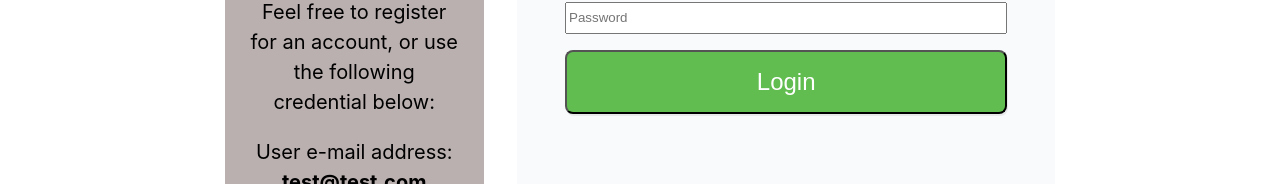
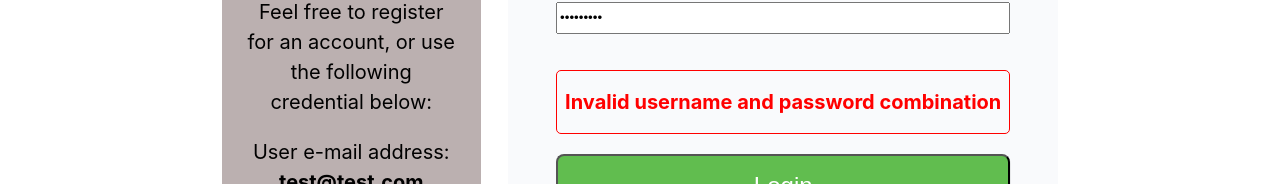
Before and after one commit to teekaygithub/myKanBan-FE, a React (Create React App) app: page /login in a window 1280 px wide. Both pictures are taken after typing "name@example.com", "Sample123" into the empty fields and a click on the button "Login". Shown: the part 299-483 px from the top of the page. Built offline with nearby package versions, Linux system fonts and the light colour scheme; no server answers.

Commit message:
Validation for login page

```diff
--- a/src/App.css
+++ b/src/App.css
@@ -180,6 +180,14 @@ section {
   border-radius: 1rem;
 }
 
+#login-error {
+  border: 1px solid red;
+  border-radius: 5px;
+  padding: 1rem 0.5rem;
+  color: red;
+  font-weight: bold;
+}
+
 #kanban-container {
   min-height: 75vh;
 }
--- a/src/actions/authActions.js
+++ b/src/actions/authActions.js
@@ -42,10 +42,10 @@ export const loginUser =  async (dispatch, credentials) => {
         });
     } catch (err) {
         console.log(`Login failure: ${err}`);
-        return {
+        dispatch({
             type: ERRORS,
-            payload: {}
-        }
+            payload: {err}
+        });
     }
 }
 
--- a/src/components/Login.js
+++ b/src/components/Login.js
@@ -6,8 +6,8 @@ import { Redirect } from 'react-router-dom';
 import Spinner from './Spinner';
 
 export const Login = () => {
-    const {value:userName, bind:bindUserName, reset:resetUserName} = useForm('');
-    const {value:passWord, bind:bindPassWord, reset:resetPassWord} = useForm('');
+    const { value: userName, bind: bindUserName, reset: resetUserName } = useForm('');
+    const { value: passWord, bind: bindPassWord, reset: resetPassWord } = useForm('');
     const userauth = useSelector((state) => state.userauth);
     const dispatch = useDispatch();
 
@@ -20,8 +20,10 @@ export const Login = () => {
         }
         loginUser(dispatch, credentials);
 
-        resetUserName();
-        resetPassWord();
+        if (userauth.isLoggedIn && !userauth.loading && Object.keys(userauth.errors).length == 0) {
+            resetUserName();
+            resetPassWord();
+        }
     }
 
     const loginForm = (
@@ -48,6 +50,7 @@ export const Login = () => {
                         placeholder='Password'
                         {...bindPassWord}
                         required />
+                    {Object.keys(userauth.errors).length > 0 ? <p id="login-error">Invalid username and password combination</p> : <></>}
                     <button type="submit">Login</button>
                 </form>
             </div>
@@ -56,8 +59,8 @@ export const Login = () => {
 
     return (
         <>
-        {userauth.isLoggedIn ? <Redirect to="/"></Redirect> : loginForm}
-        {userauth.loading ? <Spinner></Spinner>:<></>}
+            {userauth.isLoggedIn ? <Redirect to="/"></Redirect> : loginForm}
+            {userauth.loading ? <Spinner></Spinner> : <></>}
         </>
     );
 }
--- a/src/kanban.css
+++ b/src/kanban.css
@@ -3,15 +3,12 @@
     min-height: 80vh;
     margin: inherit;
     padding: 1rem;
+    text-align: left;
 }
 
 .kanban-top {
     padding-left: 1.5rem;
     padding-right: 1.5rem;
-}
-
-.kanban-project-name {
-    text-align: left;
 }
 
 .column-container {
@@ -67,5 +64,4 @@
 
 .kanban-addticket-button-container {
     width: 20%;
-    margin: 0 auto;
 }
```
